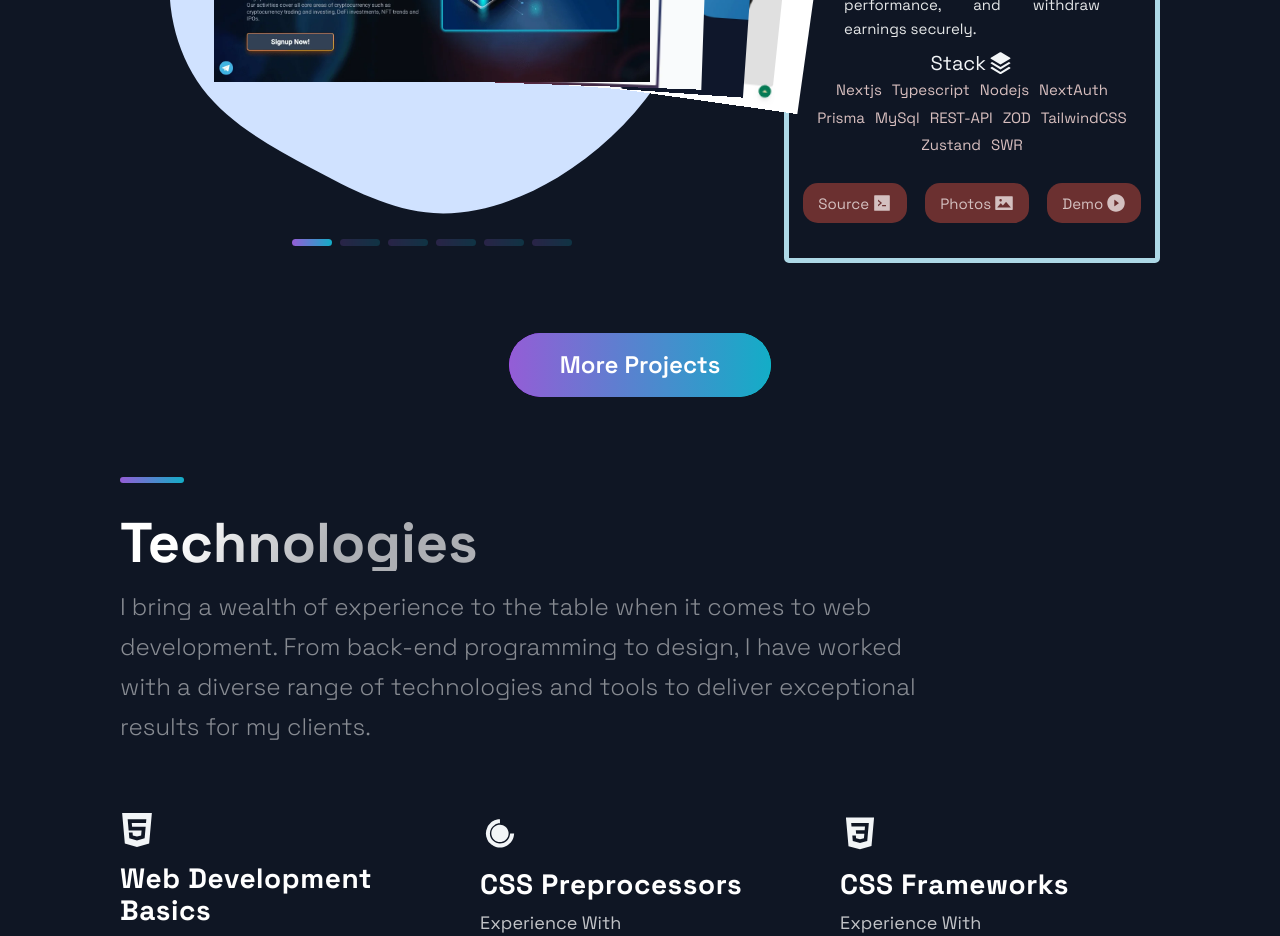
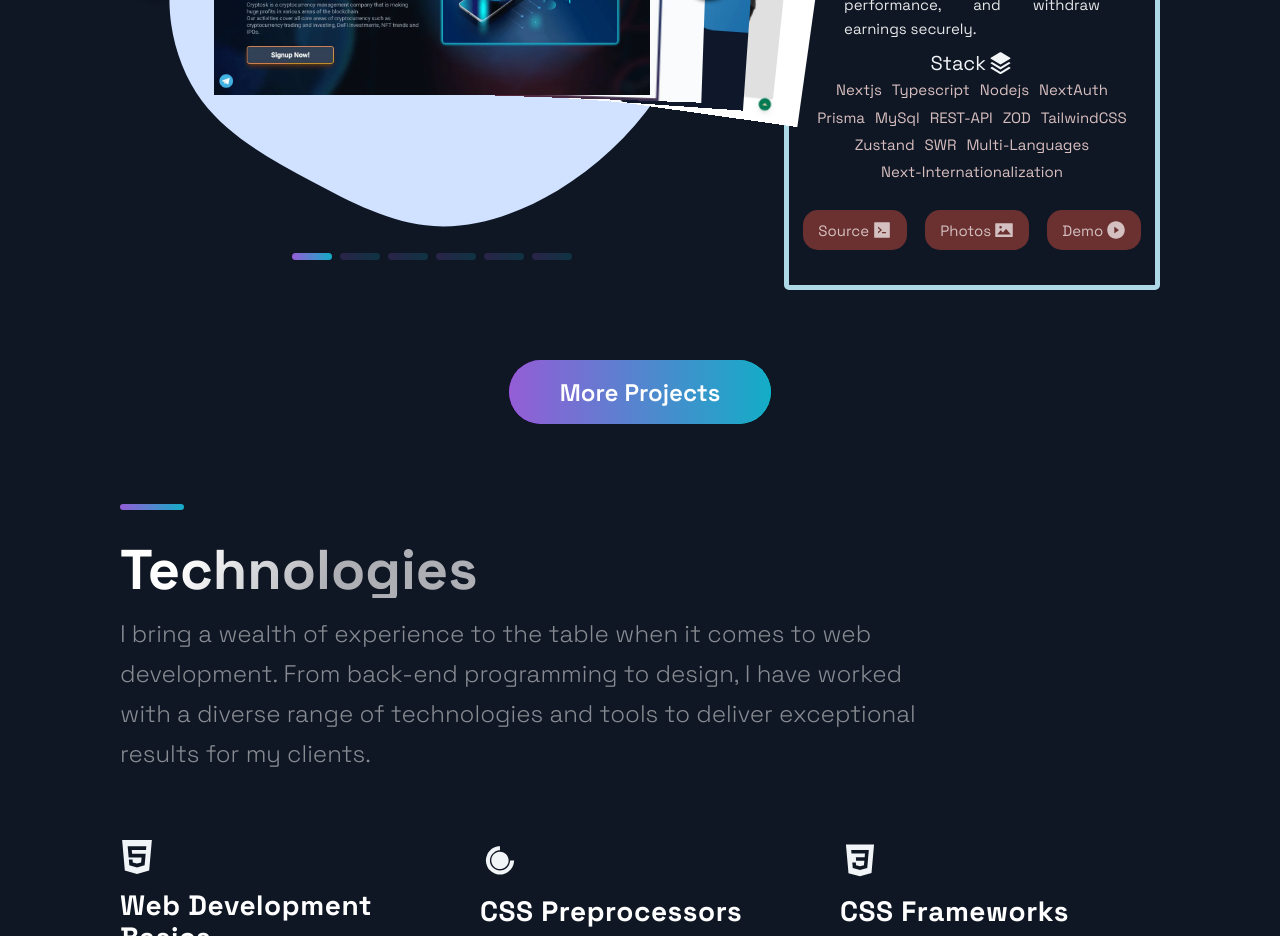
Before and after one commit to mostafakamal22/nextjs-portfolio, a Next.js app: page / in a window 1280 px wide. Shown: the part 1500-2436 px from the top of the page. Built offline with nearby package versions, Linux system fonts and the light colour scheme.

Commit message:
update cryptosk project stack data

```diff
--- a/src/constants/constants.tsx
+++ b/src/constants/constants.tsx
@@ -75,6 +75,8 @@ export const projects: Project[] = [
       "TailwindCSS",
       "Zustand",
       "SWR",
+      "Multi-Languages",
+      "Next-Internationalization",
     ],
     source: "https://github.com/mostafakamal22/cryptosk-website",
     visit: "https://www.cryptosk.net",
```
